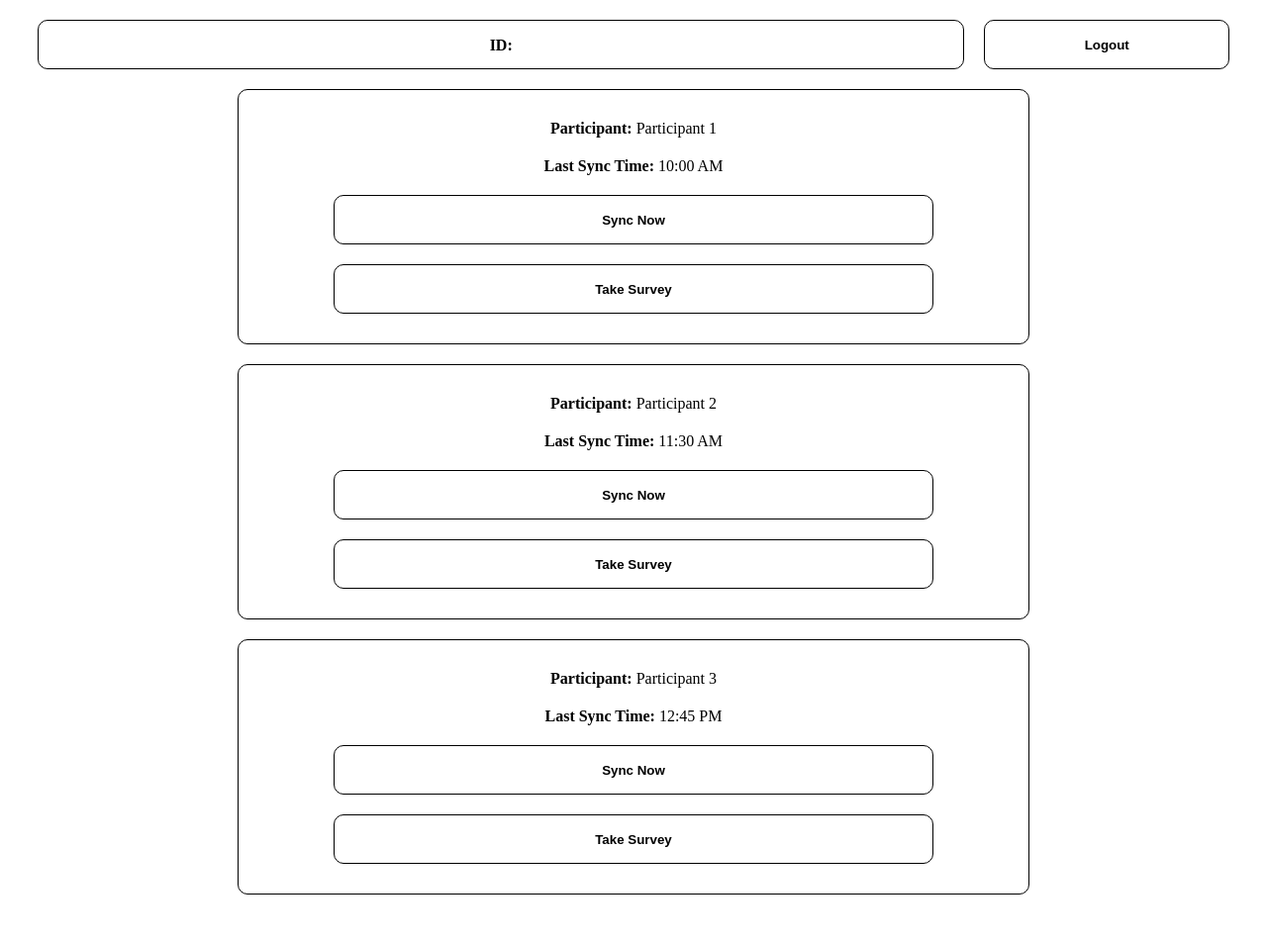
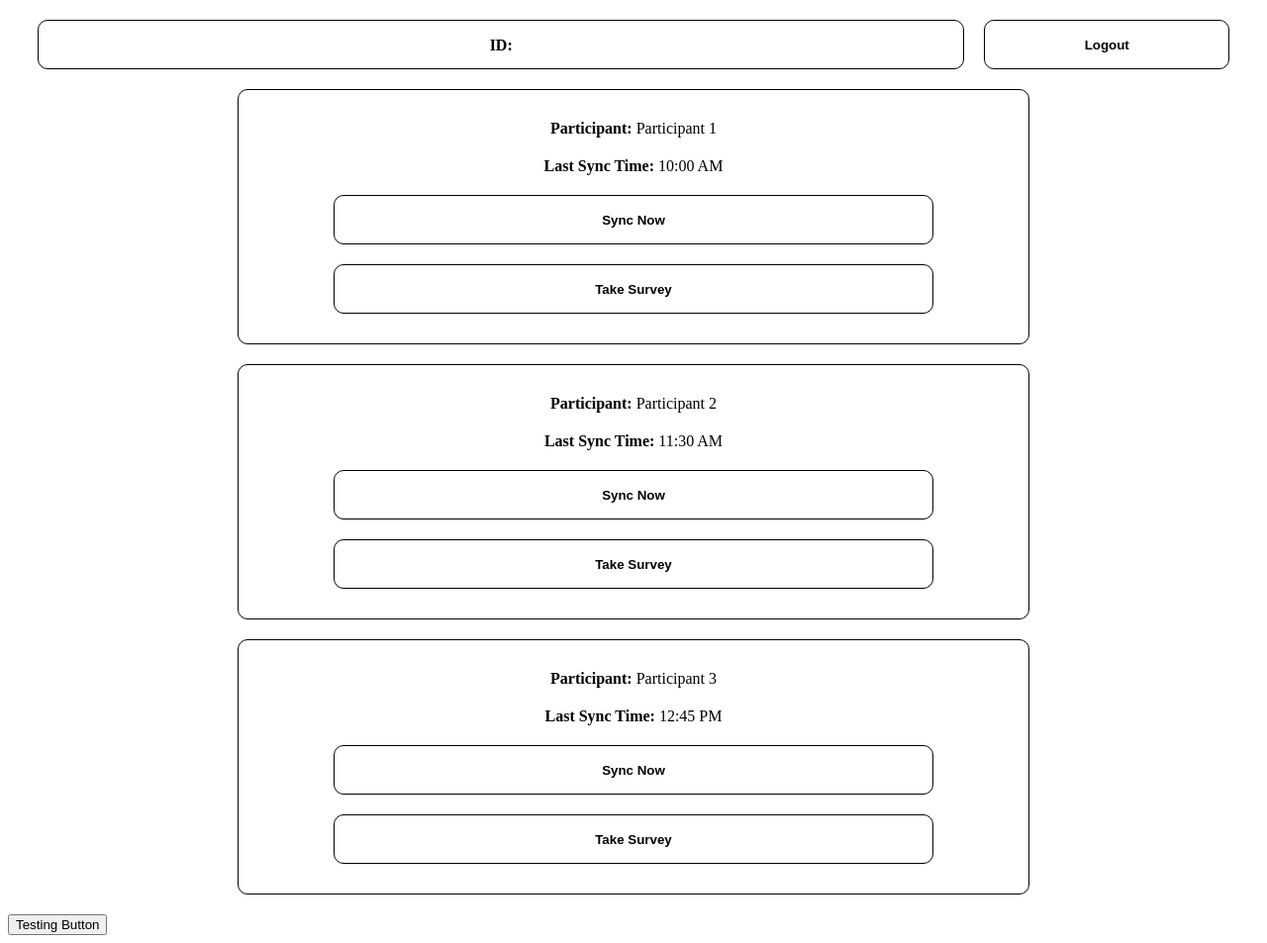
Before and after one commit to aam08331/VelwatchSync, a plain HTML site: page index.html in a window 1280 px wide. Shown: the whole page at 99% size. Before the commit the page ends 924 px from the top, so only its background shows below. Drawn offline with Linux system fonts and the light colour scheme.

Commit message:
Update index.html

```diff
--- a/index.html
+++ b/index.html
@@ -132,4 +132,5 @@
     container.appendChild(bodyBox);
   }
 </script>
+<button onclick="start()">Testing Button</button>
 </html>
```
